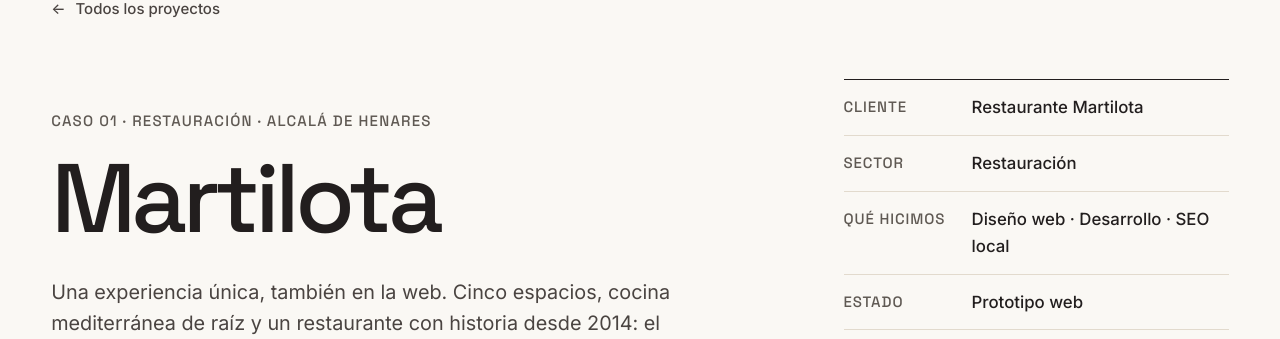
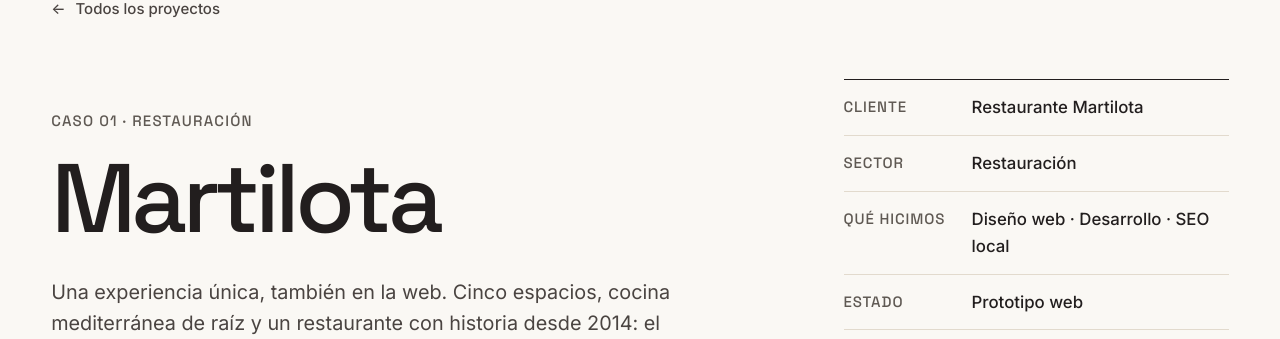
Before and after one commit to sheisdigitalab/shes-digital-web-v2, a PHP site: page /proyectos/martilota/ in a window 1280 px wide. Shown: the part 165-504 px from the top of the page. Run offline with PHP 8.4, Linux system fonts and the light colour scheme; some libraries are stand-ins or nearby versions.

Commit message:
Ajustes de detalle en la página de Martilota

```diff
--- a/assets/css/case.css
+++ b/assets/css/case.css
@@ -83,7 +83,7 @@
 .cs-browser__bar i { width: 10px; height: 10px; border-radius: 50%; background: var(--line); }
 .cs-browser__bar span {
   margin-left: 12px; font-size: var(--fs-6); color: var(--muted);
-  background: var(--cream); border-radius: var(--radius); padding: 4px 14px;
+  background: var(--cream); border-radius: var(--radius); padding: 6px 14px;
   white-space: nowrap; overflow: hidden; text-overflow: ellipsis;
 }
 .cs-browser__screen { height: min(64vh, 620px); overflow-y: auto; overscroll-behavior: contain; }
--- a/proyectos/martilota/index.html
+++ b/proyectos/martilota/index.html
@@ -65,7 +65,7 @@
 
         <div class="cs-hero__grid">
           <div>
-            <p class="eyebrow" data-hero="fade">Caso 01 · Restauración · Alcalá de Henares</p>
+            <p class="eyebrow" data-hero="fade">Caso 01 · Restauración</p>
             <h1 class="cs-hero__title" id="cs-title">
               <span class="hero__line"><span class="hero__line-in" data-hero="line">Martilota</span></span>
             </h1>
```
Also changed, not shown: 1 other file.
